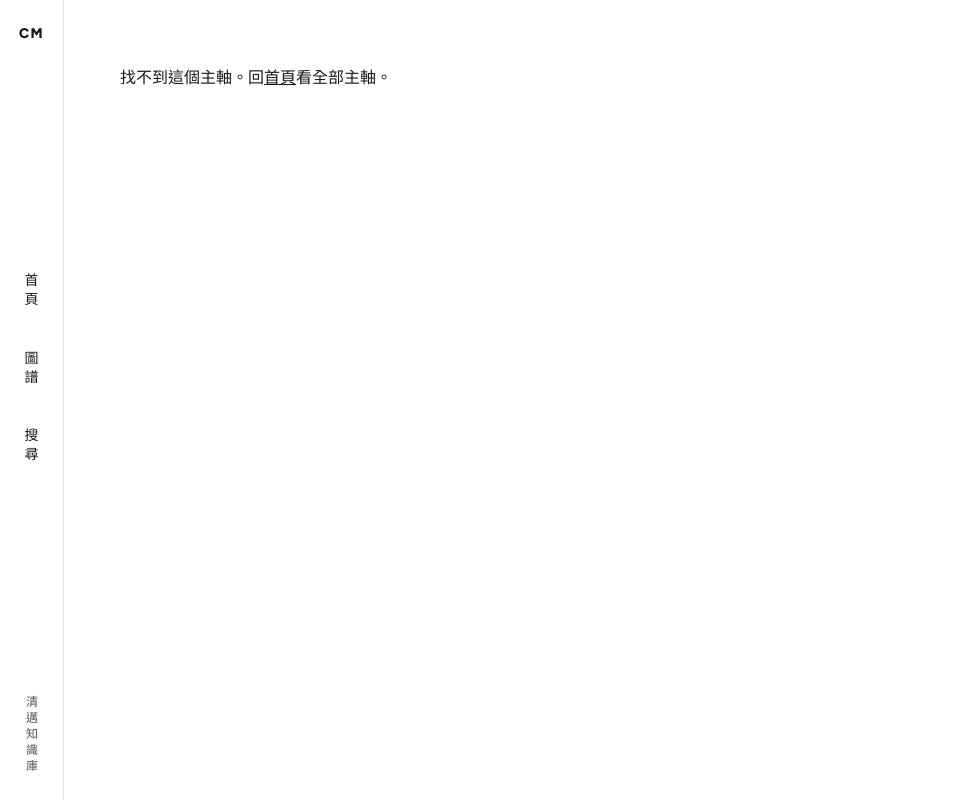
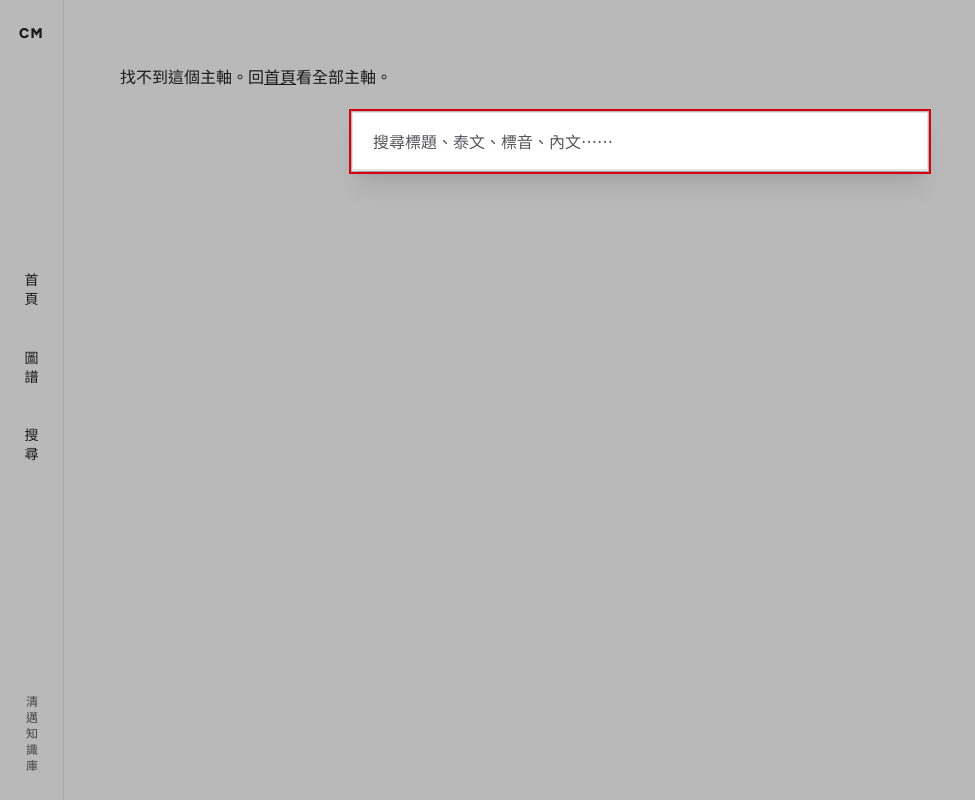
Before and after one commit to LitostSwirrl/chiangmai-kb, a React (Vite) app: page /chiangmai-kb/axis/1 in a window 1280 px wide. Both pictures are taken after a click on the button "搜尋". Shown: the whole page, without its empty margins (0-975 px from the left). Built offline with nearby package versions, Linux system fonts and the light colour scheme.

Commit message:
feat: 全站搜尋（cmd+K）

```diff
--- a/src/components/Layout.tsx
+++ b/src/components/Layout.tsx
@@ -1,10 +1,32 @@
+import { useEffect, useState } from 'react'
 import { Link, NavLink, Outlet } from 'react-router'
+import { SearchDialog } from './SearchDialog'
 import { VerticalLabel } from './VerticalLabel'
 
 const navClass = ({ isActive }: { isActive: boolean }) =>
   `vertical-label max-md:[writing-mode:horizontal-tb] max-md:tracking-[0.2em] text-sm ${isActive ? 'text-accent font-medium' : 'text-ink hover:text-accent'}`
 
 export function Layout() {
+  const [searchOpen, setSearchOpen] = useState(false)
+
+  useEffect(() => {
+    const onKey = (e: KeyboardEvent) => {
+      if ((e.metaKey || e.ctrlKey) && e.key === 'k') {
+        e.preventDefault()
+        setSearchOpen(o => !o)
+      }
+    }
+    const onClick = (e: MouseEvent) => {
+      if (e.target instanceof Element && e.target.closest('[data-search-button]')) setSearchOpen(true)
+    }
+    window.addEventListener('keydown', onKey)
+    document.addEventListener('click', onClick)
+    return () => {
+      window.removeEventListener('keydown', onKey)
+      document.removeEventListener('click', onClick)
+    }
+  }, [])
+
   return (
     <div className="min-h-screen bg-paper text-ink md:pl-16">
       <header className="fixed inset-y-0 left-0 z-40 hidden w-16 flex-col items-center justify-between border-r border-line bg-paper py-6 md:flex">
@@ -46,6 +68,7 @@ export function Layout() {
         </nav>
       </header>
       <Outlet />
+      <SearchDialog open={searchOpen} onClose={() => setSearchOpen(false)} />
     </div>
   )
 }
--- /dev/null
+++ b/src/components/SearchDialog.tsx
@@ -0,0 +1,94 @@
+import { useEffect, useRef, useState } from 'react'
+import { useNavigate } from 'react-router'
+import type { SearchHit } from '../lib/search'
+import { searchNotes } from '../lib/search'
+
+interface SearchDialogProps {
+  open: boolean
+  onClose: () => void
+}
+
+export function SearchDialog({ open, onClose }: SearchDialogProps) {
+  const [q, setQ] = useState('')
+  const [sel, setSel] = useState(0)
+  const inputRef = useRef<HTMLInputElement>(null)
+  const navigate = useNavigate()
+
+  useEffect(() => {
+    if (!open) return
+    setQ('')
+    setSel(0)
+    const t = window.setTimeout(() => inputRef.current?.focus(), 0)
+    return () => window.clearTimeout(t)
+  }, [open])
+
+  if (!open) return null
+
+  const hits = searchNotes(q).slice(0, 12)
+
+  const go = (h: SearchHit) => {
+    onClose()
+    navigate(`/note/${h.id}`)
+  }
+
+  return (
+    <div
+      className="fixed inset-0 z-50 bg-ink/30 p-4 md:pt-28"
+      onClick={onClose}
+      onKeyDown={e => {
+        if (e.key === 'Escape') onClose()
+      }}
+    >
+      <div
+        role="dialog"
+        aria-modal="true"
+        aria-label="全站搜尋"
+        className="mx-auto max-w-xl border border-line bg-paper shadow-xl"
+        onClick={e => e.stopPropagation()}
+      >
+        <input
+          ref={inputRef}
+          type="search"
+          value={q}
+          onChange={e => {
+            setQ(e.target.value)
+            setSel(0)
+          }}
+          onKeyDown={e => {
+            if (e.key === 'ArrowDown') {
+              e.preventDefault()
+              setSel(s => Math.min(s + 1, hits.length - 1))
+            } else if (e.key === 'ArrowUp') {
+              e.preventDefault()
+              setSel(s => Math.max(s - 1, 0))
+            } else if (e.key === 'Enter' && hits[sel]) {
+              go(hits[sel])
+            }
+          }}
+          placeholder="搜尋標題、泰文、標音、內文……"
+          aria-label="搜尋關鍵字"
+          className="w-full border-b border-line bg-transparent px-5 py-4 outline-none placeholder:text-ink-soft"
+        />
+        <ul className="max-h-96 overflow-y-auto" role="listbox" aria-label="搜尋結果">
+          {q.trim() !== '' && hits.length === 0 && <li className="px-5 py-4 text-sm text-ink-soft">沒有符合的條目，換個關鍵字試試。</li>}
+          {hits.map((h, i) => (
+            <li key={`${h.id}-${h.field}`} role="option" aria-selected={i === sel}>
+              <button
+                type="button"
+                onClick={() => go(h)}
+                onMouseEnter={() => setSel(i)}
+                className={`block w-full cursor-pointer border-l-2 px-5 py-3 text-left ${i === sel ? 'border-accent bg-line/30' : 'border-transparent'}`}
+              >
+                <span className="flex items-baseline gap-3">
+                  <span className="font-bold">{h.titleZh}</span>
+                  <span className="text-xs text-ink-soft">{h.field}</span>
+                </span>
+                <span className="mt-0.5 block truncate text-sm text-ink-soft">{h.snippet}</span>
+              </button>
+            </li>
+          ))}
+        </ul>
+      </div>
+    </div>
+  )
+}
--- /dev/null
+++ b/src/lib/search.ts
@@ -0,0 +1,42 @@
+import { allNotes } from './content'
+import type { Note } from './types'
+
+export interface SearchHit {
+  id: string
+  titleZh: string
+  field: string
+  snippet: string
+}
+
+interface FieldDef {
+  name: string
+  weight: number
+  text: (n: Note) => string
+}
+
+const FIELDS: FieldDef[] = [
+  { name: '標題', weight: 100, text: n => n.titleZh },
+  { name: '泰文與標音', weight: 60, text: n => [n.thai ?? '', ...n.vocab.flatMap(v => [v.thai, v.paiboon])].join('　') },
+  { name: '摘要', weight: 40, text: n => n.summary },
+  { name: '內文', weight: 20, text: n => n.body.map(p => p.map(s => (s.t === 'text' ? s.v : s.label)).join('')).join('　') },
+  { name: '語彙', weight: 10, text: n => n.vocab.flatMap(v => [v.zh, v.usage]).join('　') },
+]
+
+export function searchNotes(q: string): SearchHit[] {
+  const query = q.trim().toLowerCase()
+  if (!query) return []
+  const hits: { hit: SearchHit; score: number }[] = []
+  for (const n of allNotes()) {
+    for (const f of FIELDS) {
+      const text = f.text(n)
+      const idx = text.toLowerCase().indexOf(query)
+      if (idx === -1) continue
+      const start = Math.max(0, idx - 30)
+      const end = idx + query.length + 30
+      const snippet = (start > 0 ? '…' : '') + text.slice(start, end) + (end < text.length ? '…' : '')
+      hits.push({ hit: { id: n.id, titleZh: n.titleZh, field: f.name, snippet }, score: f.weight })
+      break
+    }
+  }
+  return hits.sort((a, b) => b.score - a.score).map(h => h.hit)
+}
```
Also changed, not shown: 1 other file (tests, documents, lock files or other folders).
